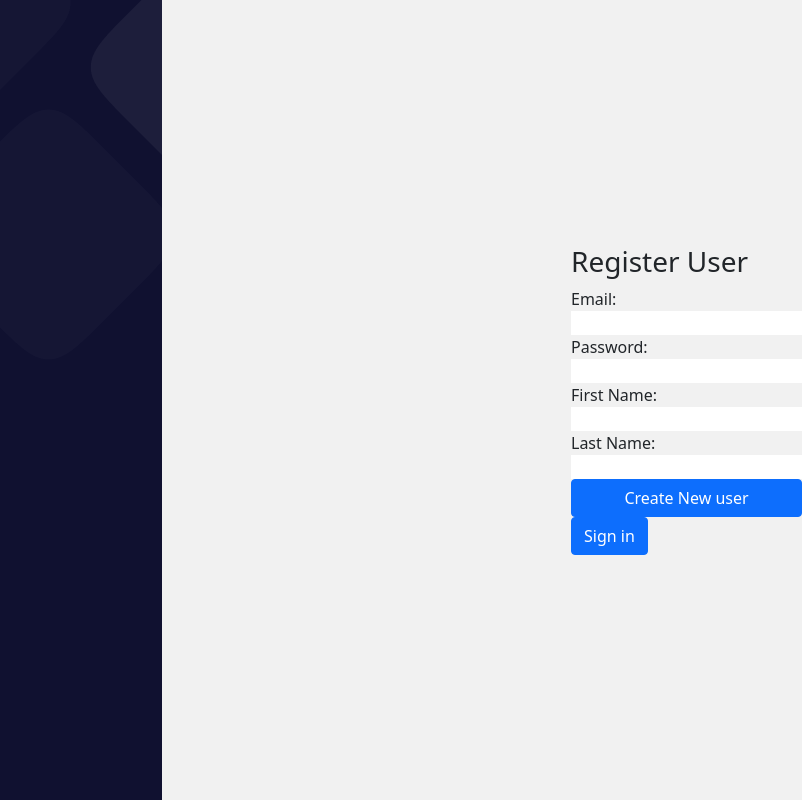
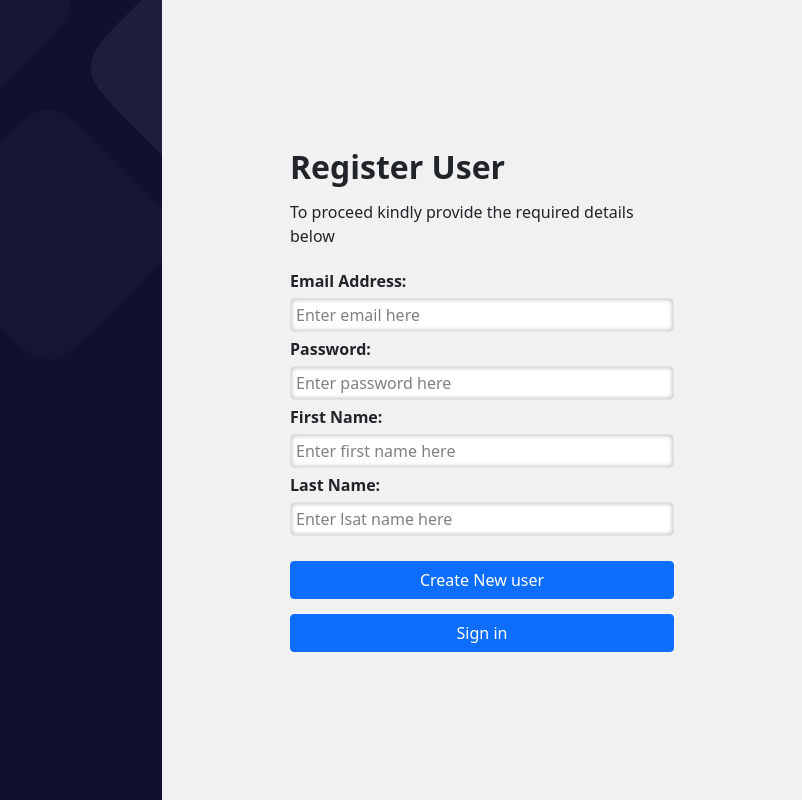
Before and after one commit to kamjohn777/splash-was-final, a website: page dist/Register.html in a window 1280 px wide. Shown: the full height of the page, 478-1280 px from the left. Drawn offline with nearby package versions, Linux system fonts and the light colour scheme; files that its build step writes are made by us from their sources.

Commit message:
working on right side container

```diff
--- a/dist/CSS/register.css
+++ b/dist/CSS/register.css
@@ -11,6 +11,7 @@
     background-color: #f1f1f1;
 }
 
+/* start of left container */
 .left-container {
     width: 50%;
     margin: 0;
@@ -107,3 +108,61 @@
     display: flex;
     flex-direction: column;
 }
+
+/* end of left container */
+
+/* start of right container */
+.right-container {
+    width: 50%;
+    display: flex;
+    align-items: center;
+    justify-content: center;
+}
+
+.register {
+    display: flex;
+    flex-direction: column;
+    justify-content: space-around;
+    width: 24rem;
+    /* height: 415px; */
+    height: fit-content;
+    gap: 5px;
+}
+
+.register h3 {
+    font-size: 2rem;
+    font-weight: 700;
+}
+
+.register input {
+    user-select: text;
+    border: 0.5px solid #8080803b;
+    /* border: rgba(109, 109, 109, 0.753); */
+    height: 34px;
+    /* background: red; */
+    /* padding: 0px; */
+    padding: 5px;
+    border-radius: 5px;
+    box-shadow: inset 0 0 5px #00000050;
+}
+
+
+
+.input-focus:focus {
+    /* outline: 0.5px solid #4a90e2; */
+    outline: none;
+    box-shadow: 0 0 7px #4A90E2; /* Change this to your preferred color */
+}
+
+.input-focus::placeholder {
+    color: grey;
+}
+
+.btn-primary {
+    margin-top: 20px;
+}
+
+.a-btn, .a-btn button {
+    width: 384px;
+    margin-top: 5px;
+}
--- a/dist/Register.html
+++ b/dist/Register.html
@@ -21,11 +21,11 @@
         <!-- Background shapes -->
         <div id="image-shape-div">
           <div class="left-img-shape">
-            <img src="./assets/Shape.png" alt="">
+            <img src="./assets/Shape.png" alt="" />
           </div>
 
           <div class="right-img-shape">
-            <img src="./assets/Shape (1).png" alt="">
+            <img src="./assets/Shape (1).png" alt="" />
           </div>
         </div>
         <!-- end of background shapes -->
@@ -53,9 +53,12 @@
           <div class="many-user-wrap">
             <div class="image-list">
               <!-- user images will go here -->
-              <img src="./assets/many-users-img.png" alt="">
+              <img src="./assets/many-users-img.png" alt="" />
             </div>
-            <p>More then <span style="color: #89CFF0;">170K+</span> people <br />used our service</p>
+            <p>
+              More then <span style="color: #89cff0">170K+</span> people
+              <br />used our service
+            </p>
           </div>
         </div>
       </div>
@@ -64,17 +67,40 @@
       <div class="right-container">
         <form class="register">
           <h3>Register User</h3>
-          <label for="email">Email:</label>
-          <input type="text" name="email" id="emailInp" required />
+          <p>To proceed kindly provide the required details below</p>
+          <label for="email">Email Address:</label>
+          <input
+            placeholder="Enter email here"
+            type="text"
+            name="email"
+            id="emailInp"
+            required
+          />
           <label for="password">Password:</label>
-          <input type="password" name="password" id="passwordInp" required />
+          <input
+            placeholder="Enter password here"
+            type="password"
+            name="password"
+            id="passwordInp"
+            required
+          />
           <label for="firstName">First Name:</label>
-          <input type="text" name="firstName" id="fnameInput" />
+          <input
+            placeholder="Enter first name here"
+            type="text"
+            name="firstName"
+            id="fnameInput"
+          />
           <label for="lastName">Last Name:</label>
-          <input type="text" name="lastName" id="lnameInput" />
+          <input
+            placeholder="Enter lsat name here"
+            type="text"
+            name="lastName"
+            id="lnameInput"
+          />
 
           <button type="submit" class="btn btn-primary">Create New user</button>
-          <a href="../dist/Login.html">
+          <a class="a-btn" href="../dist/Login.html">
             <button type="button" class="btn btn-primary">Sign in</button>
           </a>
         </form>
@@ -163,6 +189,10 @@
       $(".many-user-wrap")
         .find("*:not(span)")
         .css({ width: "fit-content", color: "white" });
+      $(".register")
+        .find("input")
+        .addClass("input-focus");
+      $(".register").find("label").css("font-weight", "600");
 
       console.log(registerUser);
       MainForm.on("submit", registerUser);
```
